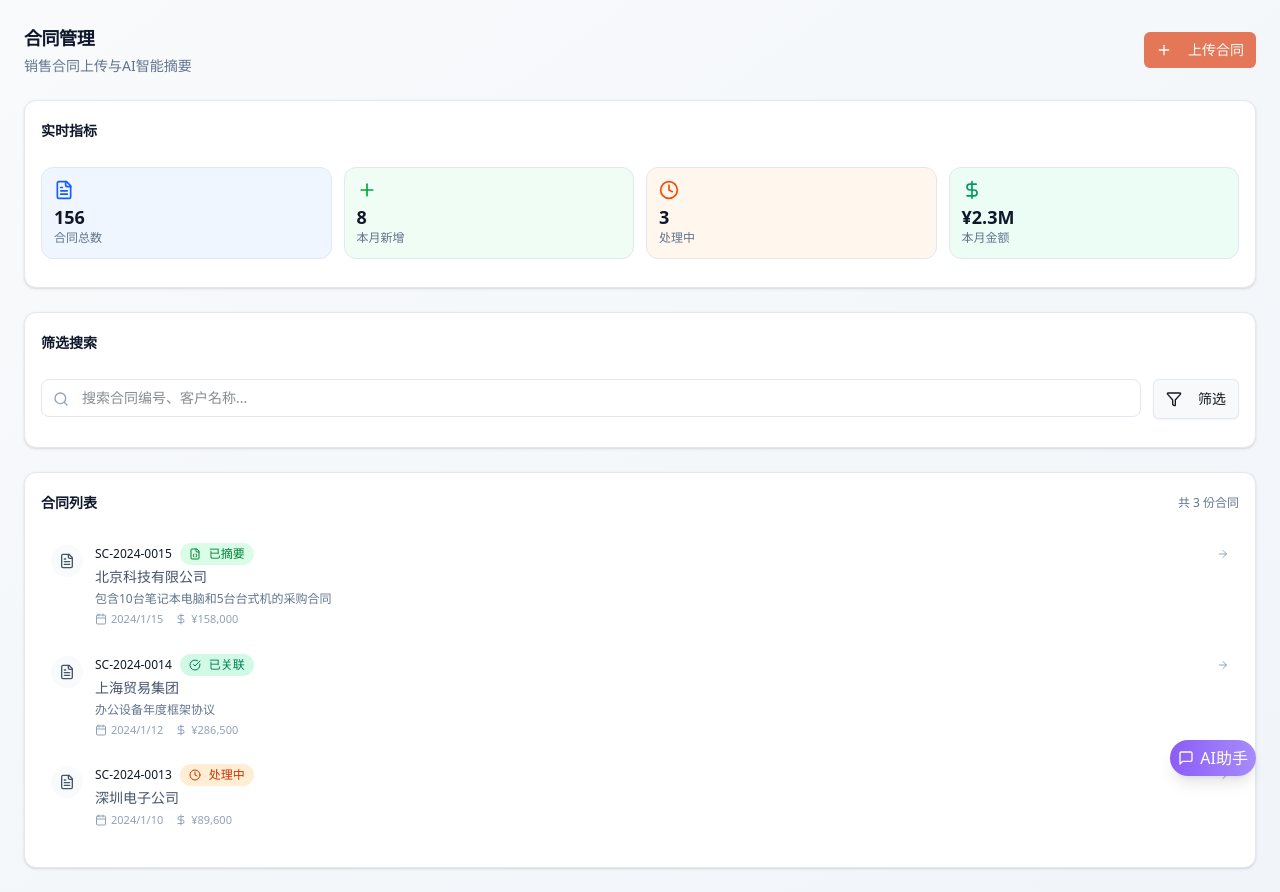
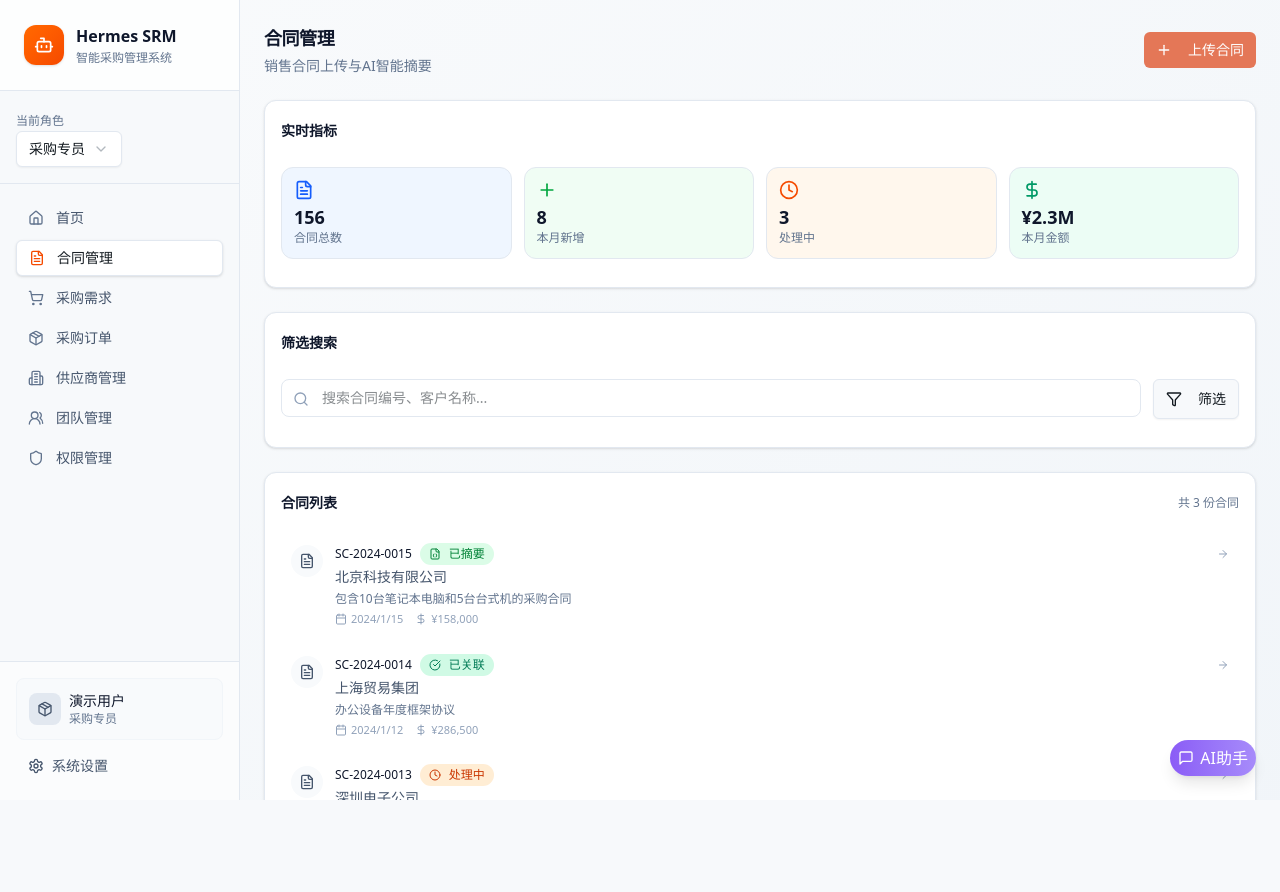
Before and after one commit to rogercwchenhk/leadcom-SRM, a Next.js app: page /contracts in a window 1280 px wide. After the commit the page ends 800 px from the top, so only its background shows below. Built offline with nearby package versions, Linux system fonts and the light colour scheme.

Commit message:
fix: 给首页和合同管理页面添加AppLayout侧边栏导航
Coze-Commit-Type: user
Coze-User-ID: 2943817032430572
Coze-Conversation-ID: 34932139175170

```diff
--- a/src/app/contracts/page.tsx
+++ b/src/app/contracts/page.tsx
@@ -17,6 +17,7 @@ import {
   FileJson
 } from 'lucide-react';
 import { useRouter } from 'next/navigation';
+import { AppLayout } from '@/components/layout/AppLayout';
 
 // 模拟合同数据
 const mockContracts = [
@@ -62,7 +63,8 @@ export default function ContractsPage() {
   const router = useRouter();
 
   return (
-    <div className="min-h-screen bg-gradient-to-br from-slate-50 to-slate-100">
+    <AppLayout initialRole="purchaser">
+      <div className="min-h-screen bg-gradient-to-br from-slate-50 to-slate-100">
       <div className="max-w-7xl mx-auto px-6 py-6">
         {/* Header */}
         <div className="flex items-center justify-between mb-6">
@@ -214,5 +216,6 @@ export default function ContractsPage() {
         </Card>
       </div>
     </div>
+    </AppLayout>
   );
 }
--- a/src/app/page.tsx
+++ b/src/app/page.tsx
@@ -21,6 +21,7 @@ import {
   Users
 } from 'lucide-react';
 import { useRouter } from 'next/navigation';
+import { AppLayout } from '@/components/layout/AppLayout';
 
 export default function DashboardPage() {
   const router = useRouter();
@@ -194,6 +195,7 @@ export default function DashboardPage() {
   ];
 
   return (
+    <AppLayout initialRole="purchaser">
       <div className="min-h-screen bg-gradient-to-br from-slate-50 to-slate-100">
         <div className="max-w-7xl mx-auto px-6 py-6">
           {/* Header */}
@@ -423,5 +425,6 @@ export default function DashboardPage() {
         </div>
       </div>
     </div>
+    </AppLayout>
   );
 }
```
Lines whose indentation alone changed are shown as unchanged.
